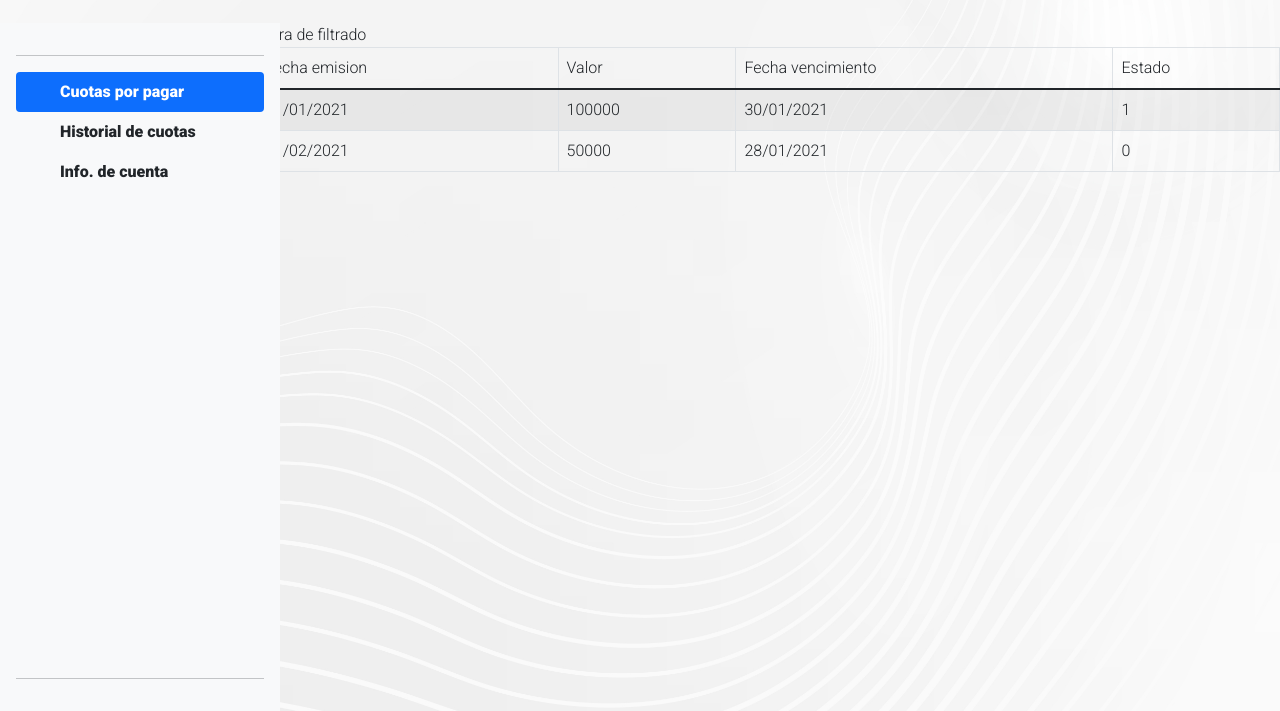
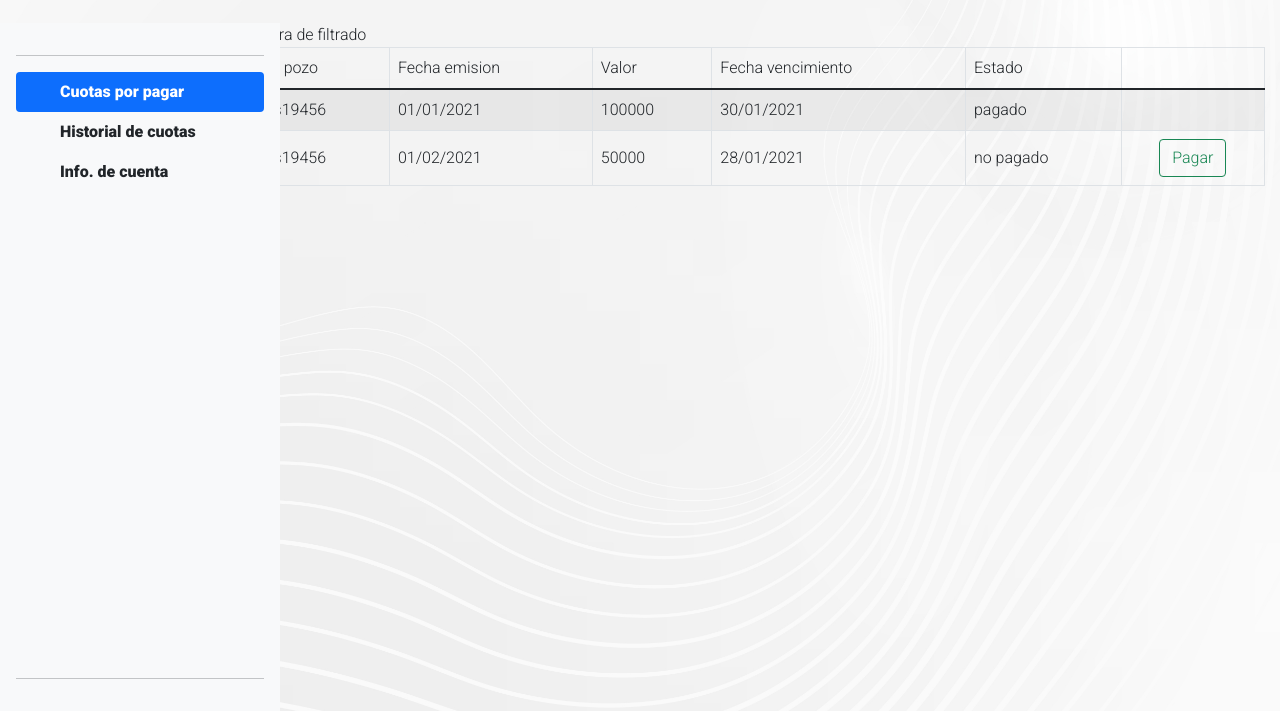
Before and after one commit to AlvaroOlivares14/ciaPagoV4, a Django app: template djangoPrueba/ciaPago/ciaPago/template/perfil.html in a window 1280 px wide. Shown: the part 89-800 px from the top of the page. Run offline with Django 3.2, Linux system fonts and the light colour scheme; the template is opened without the code that fills it: values that come from a table or form of the project are taken from there, others are empty; data comes from the database, SQL or seed files in the repository; both versions use the stored data as it was after the commit; some libraries are stand-ins or nearby versions.

Commit message:
se completo lista generica (ni solo pagos ni historial)

```diff
--- a/djangoPrueba/ciaPago/ciaPago/template/perfil.html
+++ b/djangoPrueba/ciaPago/ciaPago/template/perfil.html
@@ -91,24 +91,38 @@
 				<div class="w-100">barra de filtrado</div>
 
 				<!-- listado cuotas -->
-				<div>
-					<table class="table table-striped table-hover table-bordered">
+				<div style="margin-right: 15px">
+					<table class="table table-striped table-hover table-bordered align-middle">
 						<thead>
 							<tr>
+								<td>ID pozo</td>
 								<td>Fecha emision</td>
 								<td>Valor</td>
 								<td>Fecha vencimiento</td>
 								<td>Estado</td>
+								<td></td>
 							</tr>
 						</thead>
 						<tbody>
 							{% if cuotas %}
 								{% for cuota in cuotas %}
 									<tr>
+										<td>{{ cuota.fk_idcasub3 }}</td>
 										<td>{{ cuota.fechaemicion }}</td>
 										<td>{{ cuota.valor }}</td>
 										<td>{{ cuota.fechavencimiento }}</td>
-										<td>{{ cuota.estadocuota }}</td>
+										<td>
+											{% if cuota.estadocuota == 1 %}
+												pagado
+											{% else %}
+												no pagado
+											{% endif %}
+										</td>
+										<td class="text-center">
+											{% if cuota.estadocuota == 0 %}
+												<button type="button" class="btn btn-outline-success" id="{{ cuota.idcuota }}" onclick="pagarBtn(this.id)">Pagar</button>
+											{% endif %}
+										</td>
 									</tr>
 								{% endfor %}
 							{% else %}
@@ -127,5 +141,15 @@
 		<!-- sripts -->
 		<script src="{% static 'JS/bootstrap.bundle.min.js' %}"></script>
 
+		{% block js_block %}
+
+			<script>
+				function pagarBtn(id) {
+					/*document.getElementById(id).innerText = id;*/
+				};
+			</script>
+
+		{% endblock %}
+
 	</body>
 </html>
--- a/djangoPrueba/ciaPago/ciaPago/views.py
+++ b/djangoPrueba/ciaPago/ciaPago/views.py
@@ -19,7 +19,7 @@ def index(request):
 @login_required(login_url='/index/login/')
 def perfil(request):
 	#username = request.user.username
-	cuotas = Cuotassociales.objects.all()
+	cuotas = Cuotassociales.objects.all().filter(fk_rut=request.user.username)
 	data = {
 		'cuotas': cuotas
 	}
```
Also changed, not shown: djangoPrueba/ciaPago/DBprueba.db.
